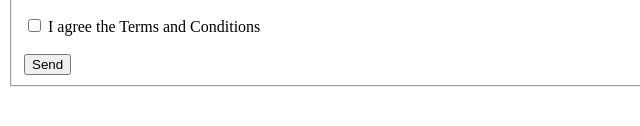
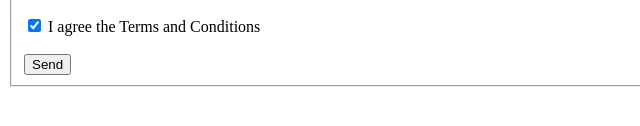
Before and after one commit to avstoyanov/HTML_and_CSS-May_2021_Homework, a plain HTML site: page 04.HTML Structure/L2_06_Tags-Cardio-Forms/index.html in a window 1280 px wide. Shown: the part 484-610 px from the top of the page, 0-640 px from the left. Drawn offline with Linux system fonts and the light colour scheme.

Commit message:
edit on L02_06

```diff
--- a/04.HTML Structure/L2_06_Tags-Cardio-Forms/index.html
+++ b/04.HTML Structure/L2_06_Tags-Cardio-Forms/index.html
@@ -104,7 +104,7 @@
             <div>
                 <br>
                 <label for="terms and conditions">
-                    <input type="checkbox" name="terms and conditions">
+                    <input type="checkbox" name="terms and conditions" checked required>
                     I agree the Terms and Conditions
                 </label>
             </div>
```
Also changed, not shown: 1 other file.
